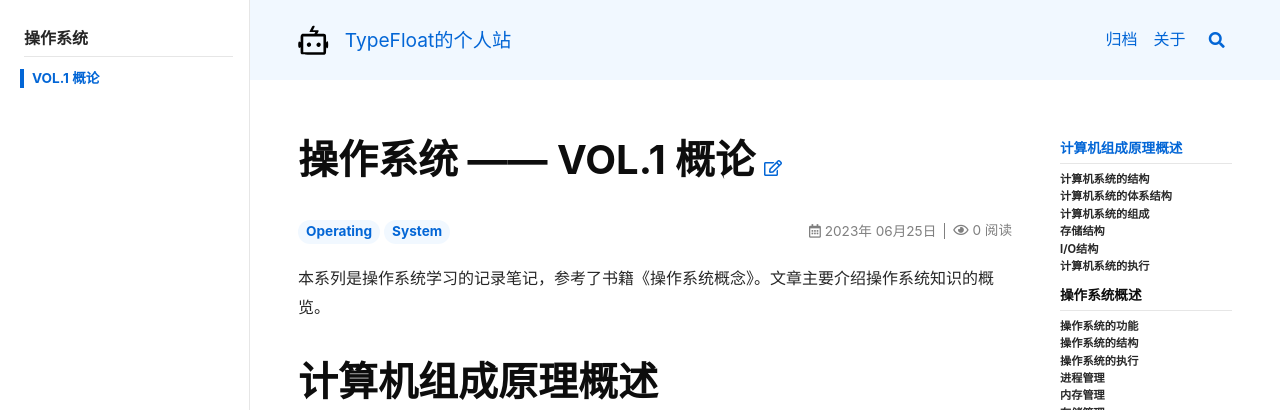
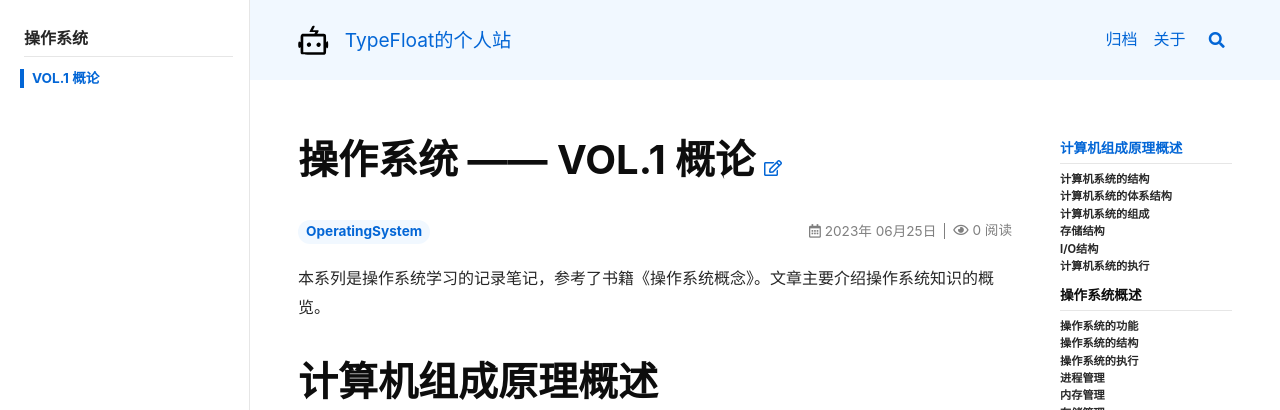
Before and after one commit to TypeFloat/TypeFloat.github.io, a Jekyll site: the page built from _posts/2023-06-25-os-1.md, in a window 1280 px wide. Shown: the top 410 px of the page. Built offline with Jekyll 4.4.1, drawn with Linux system fonts in a browser that asks for light colours; nearby versions of some CDN libraries; comment, search, counter and statistics services are not loaded.

Commit message:
修改Tag

```diff
--- a/_posts/2023-06-25-os-1.md
+++ b/_posts/2023-06-25-os-1.md
@@ -1,6 +1,6 @@
 ---
 title: 操作系统 —— VOL.1 概论
-tags: "Operating System"
+tags: "OperatingSystem"
 key: os-8
 sidebar:
   nav: os
```
